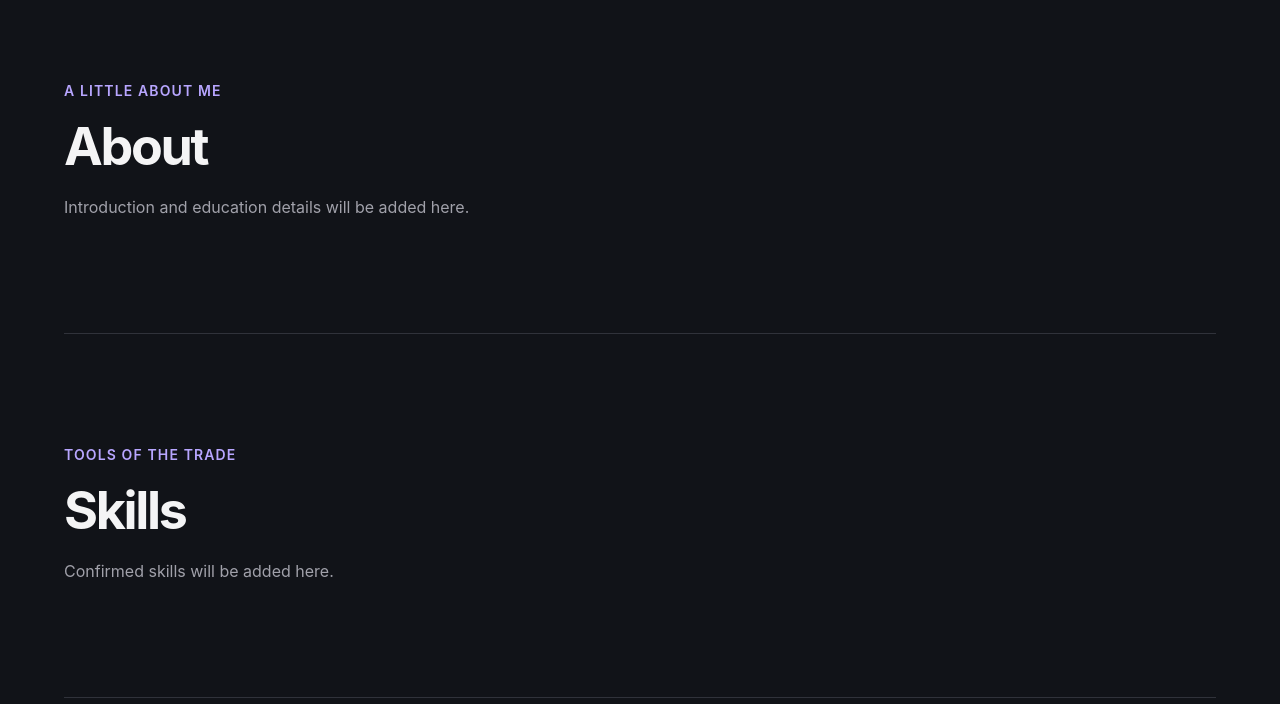
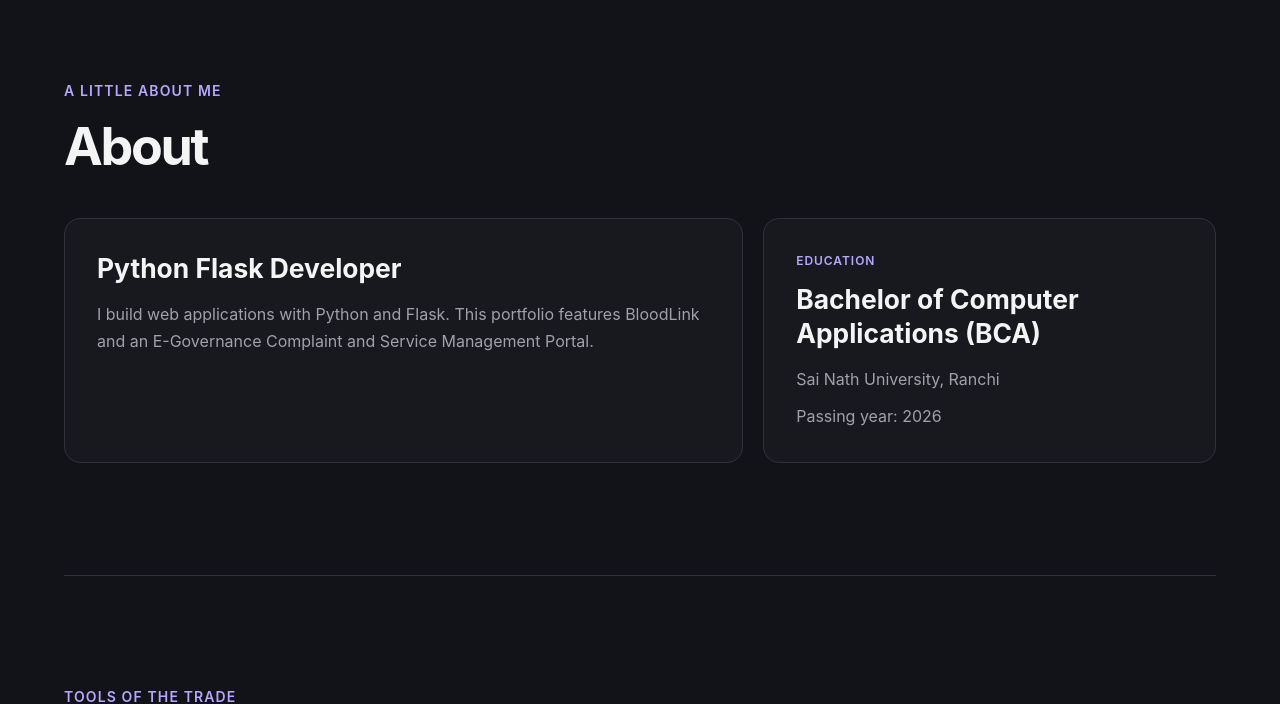
Before and after one commit to shivnandan-kumar/shivnandan-portfolio, a Flask app: page / in a window 1280 px wide. Shown: the part 1620-2324 px from the top of the page. Run offline with Flask 3, Linux system fonts and the light colour scheme.

Commit message:
feat: add about and education sections

```diff
--- a/static/css/styles.css
+++ b/static/css/styles.css
@@ -192,6 +192,44 @@ h2 {
   margin-bottom: 0;
   color: var(--color-muted);
   line-height: 1.7;
+}
+
+.about-grid {
+  display: grid;
+  grid-template-columns: minmax(0, 1.2fr) minmax(16rem, 0.8fr);
+  gap: 1.25rem;
+  margin-top: 2.5rem;
+}
+
+.about-introduction,
+.education-card {
+  min-width: 0;
+  padding: clamp(1.25rem, 4vw, 2rem);
+  border: 1px solid var(--color-border);
+  border-radius: 1rem;
+  background: #17191f;
+}
+
+.about-introduction h3,
+.education-card h3 {
+  margin: 0 0 1rem;
+  font-size: clamp(1.25rem, 3vw, 1.65rem);
+  line-height: 1.3;
+}
+
+.education-card p {
+  margin-bottom: 0.75rem;
+  color: var(--color-muted);
+  line-height: 1.6;
+}
+
+.education-card .project-category {
+  margin-bottom: 0.75rem;
+  color: var(--color-accent);
+}
+
+.education-card .education-year {
+  margin-bottom: 0;
 }
 
 .project-grid {
@@ -404,6 +442,10 @@ h2 {
     grid-template-columns: 1fr;
   }
 
+  .about-grid {
+    grid-template-columns: 1fr;
+  }
+
   .project-art {
     min-height: 11rem;
   }
--- a/templates/index.html
+++ b/templates/index.html
@@ -139,7 +139,22 @@
       <section class="page-section" id="about" aria-labelledby="about-title">
         <p class="eyebrow">A little about me</p>
         <h2 id="about-title">About</h2>
-        <p class="section-note">Introduction and education details will be added here.</p>
+        <div class="about-grid">
+          <div class="about-introduction">
+            <h3>Python Flask Developer</h3>
+            <p class="section-note">
+              I build web applications with Python and Flask. This portfolio features
+              BloodLink and an E-Governance Complaint and Service Management Portal.
+            </p>
+          </div>
+
+          <article class="education-card" aria-labelledby="education-title">
+            <p class="project-category">Education</p>
+            <h3 id="education-title">Bachelor of Computer Applications (BCA)</h3>
+            <p>Sai Nath University, Ranchi</p>
+            <p class="education-year">Passing year: 2026</p>
+          </article>
+        </div>
       </section>
 
       <section class="page-section" id="skills" aria-labelledby="skills-title">
```
Also changed, not shown: tests/test_routes.py (+9 -0 lines), README.md.
